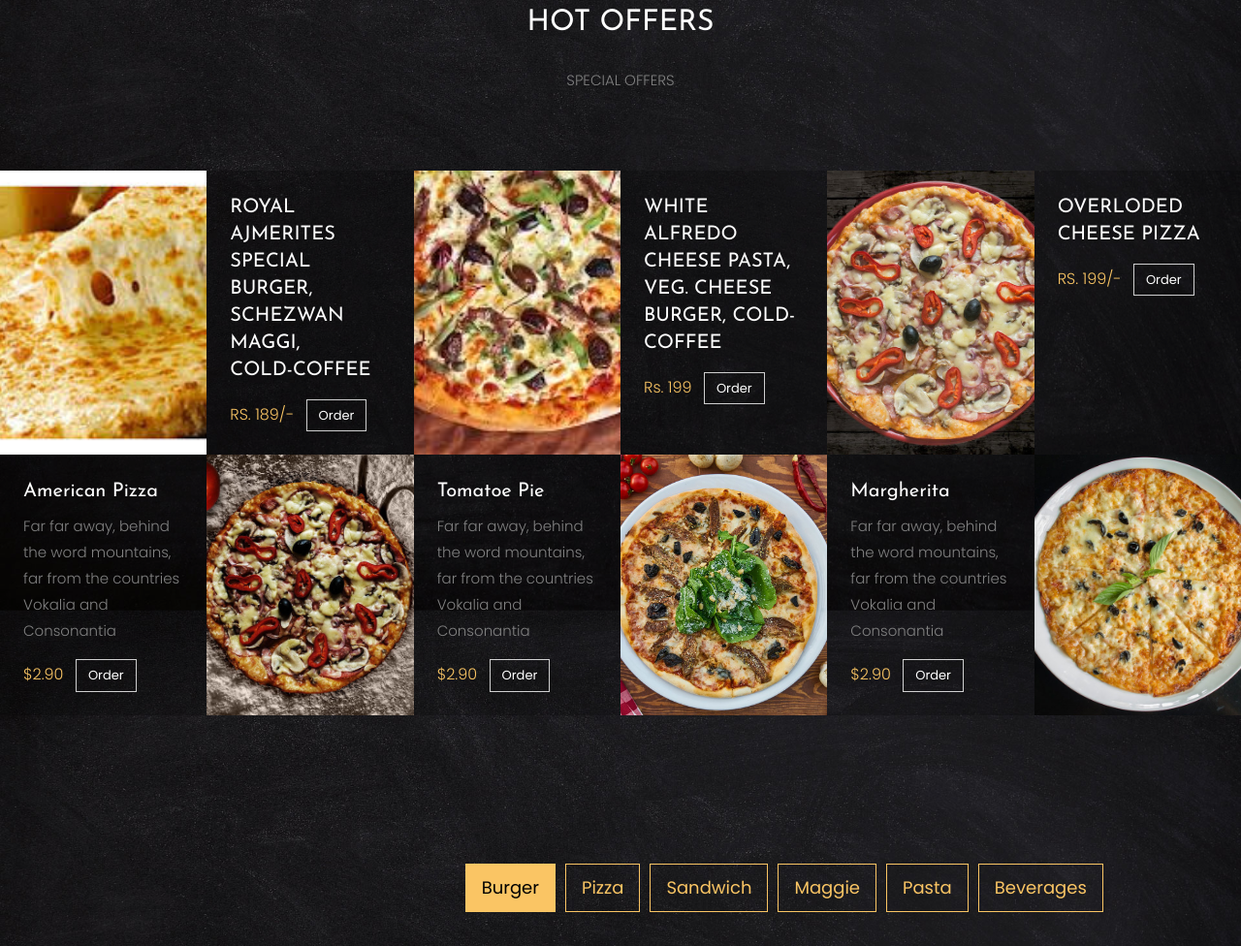
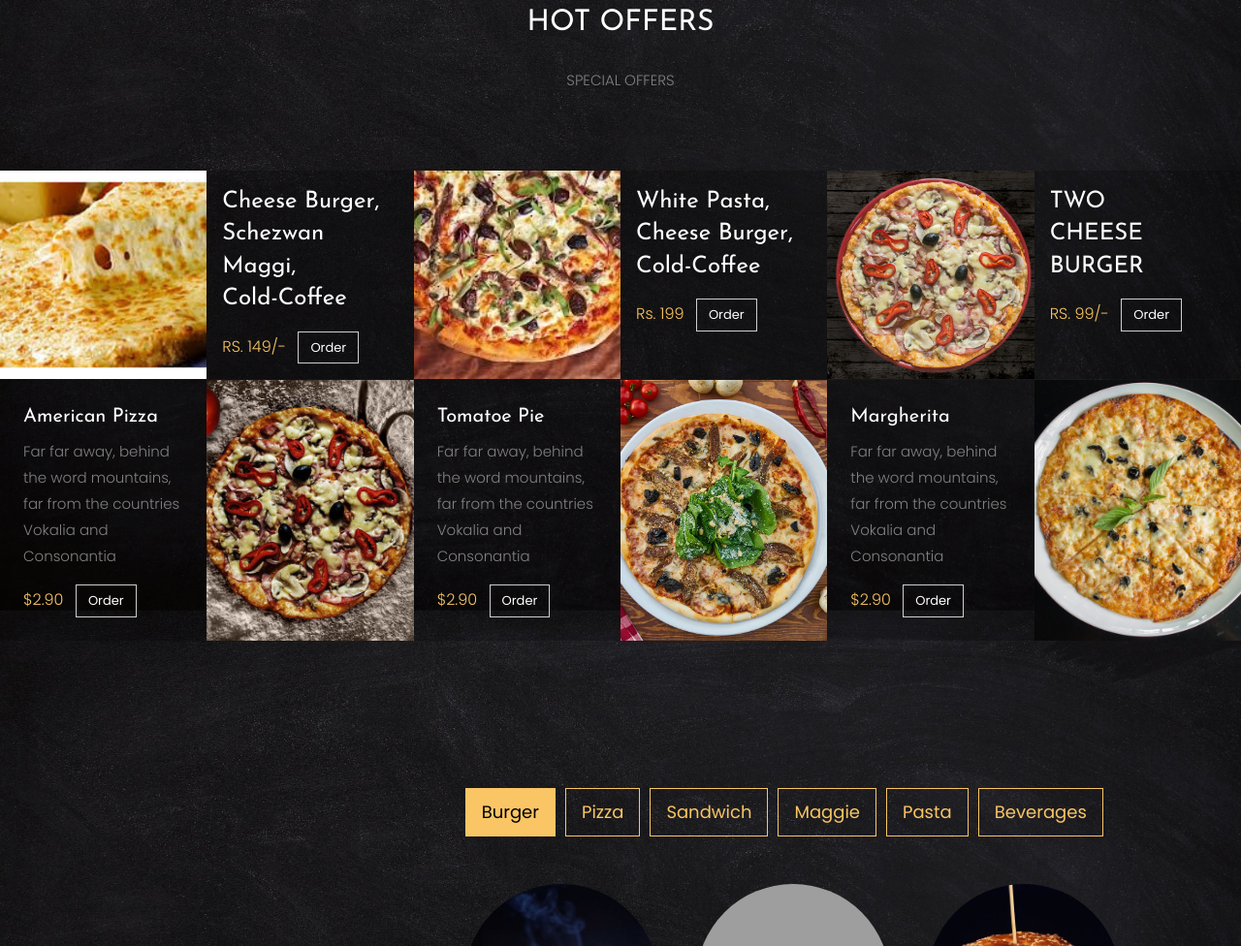
Before and after one commit to mohitajmer/mohitajmer, a plain HTML site: page index.html in a window 1280 px wide. Shown: the part 1077-2053 px from the top of the page at 97% size. Drawn offline with Linux system fonts and the light colour scheme; some packages are replaced by stand-ins of ours; no server answers; grey boxes are pictures that could not be loaded; files whose address does not match are found by name.

```diff
--- a/index.html
+++ b/index.html
@@ -189,10 +189,10 @@
 				<div class="col-lg-4 d-flex ftco-animate">
 					<div class="services-wrap d-flex">
 						<a href="#" class="img" style="background-image: url(images/pizza-1.jpg);"></a>
-						<div class="text p-4">
-							<h3>ROYAL AJMERITES SPECIAL BURGER, SCHEZWAN MAGGI,<br>COLD-COFFEE</h3>
+						<div class="text p-3">
+							<h4>Cheese Burger,<br>Schezwan Maggi,<br>Cold-Coffee</h4>
 							<p></p>
-							<p class="price"><span>RS. 189/-</span> <a href="#"
+							<p class="price"><span>RS. 149/-</span> <a href="#"
 									class="ml-2 btn btn-white btn-outline-white">Order</a></p>
 						</div>
 					</div>
@@ -200,8 +200,8 @@
 				<div class="col-lg-4 d-flex ftco-animate">
 					<div class="services-wrap d-flex">
 						<a href="#" class="img" style="background-image: url(images/pizza-2.jpg);"></a>
-						<div class="text p-4">
-							<h3>WHITE ALFREDO CHEESE PASTA, VEG. CHEESE BURGER, COLD-COFFEE</h3>
+						<div class="text p-3">
+							<h4>White Pasta,<br>Cheese Burger,<br>Cold-Coffee</h4>
 							<p></p>
 							<p class="price"><span>Rs. 199</span> <a href="#"
 									class="ml-2 btn btn-white btn-outline-white">Order</a></p>
@@ -211,10 +211,10 @@
 				<div class="col-lg-4 d-flex ftco-animate">
 					<div class="services-wrap d-flex">
 						<a href="#" class="img" style="background-image: url(images/pizza-3.jpg);"></a>
-						<div class="text p-4">
-							<h3>OVERLODED CHEESE PIZZA</h3>
+						<div class="text p-3">
+							<h4>TWO <br>CHEESE <br>BURGER</h4>
 							<p></p>
-							<p class="price"><span>RS. 199/-</span> <a href="#"
+							<p class="price"><span>RS. 99/-</span> <a href="#"
 									class="ml-2 btn btn-white btn-outline-white">Order</a></p>
 						</div>
 					</div>
```
